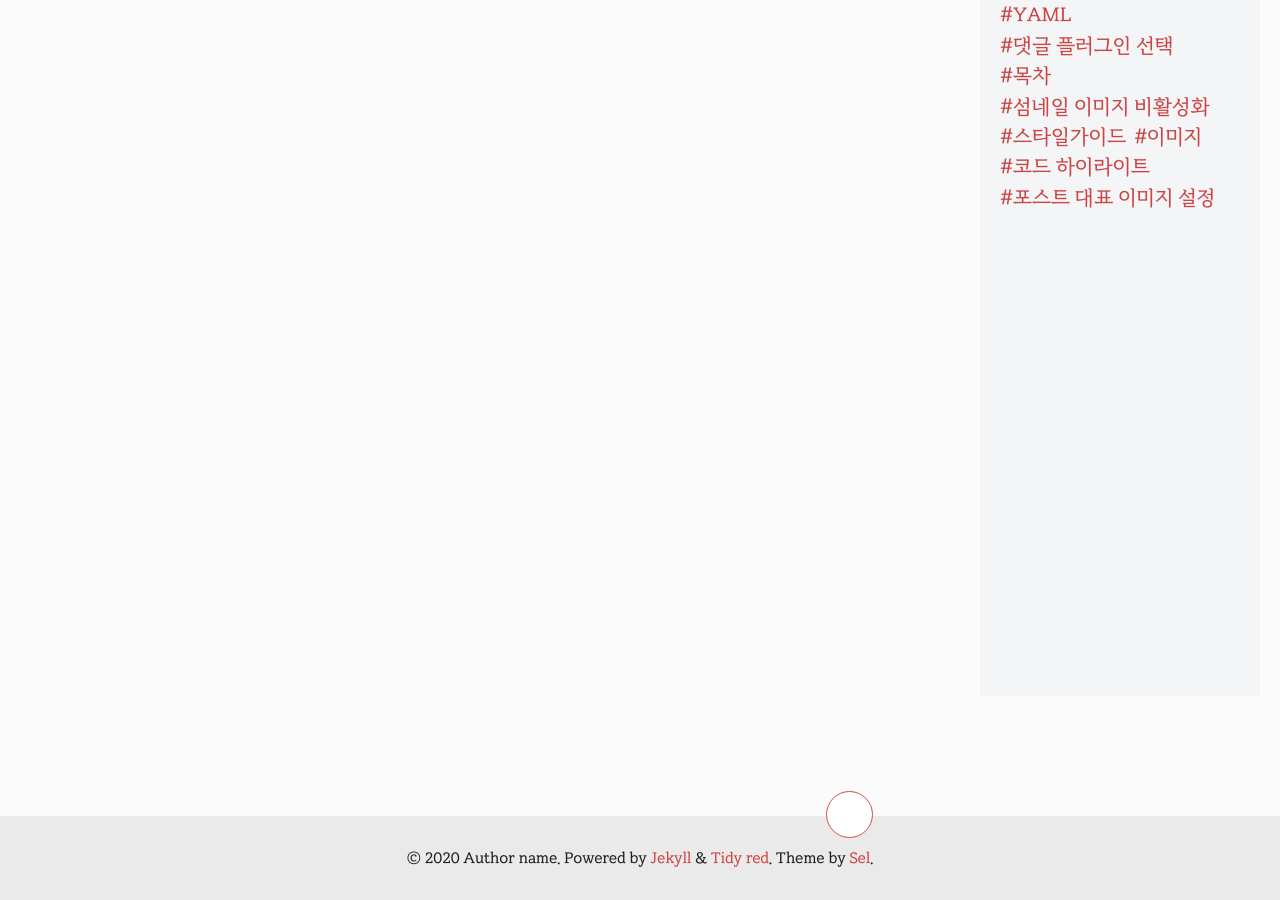
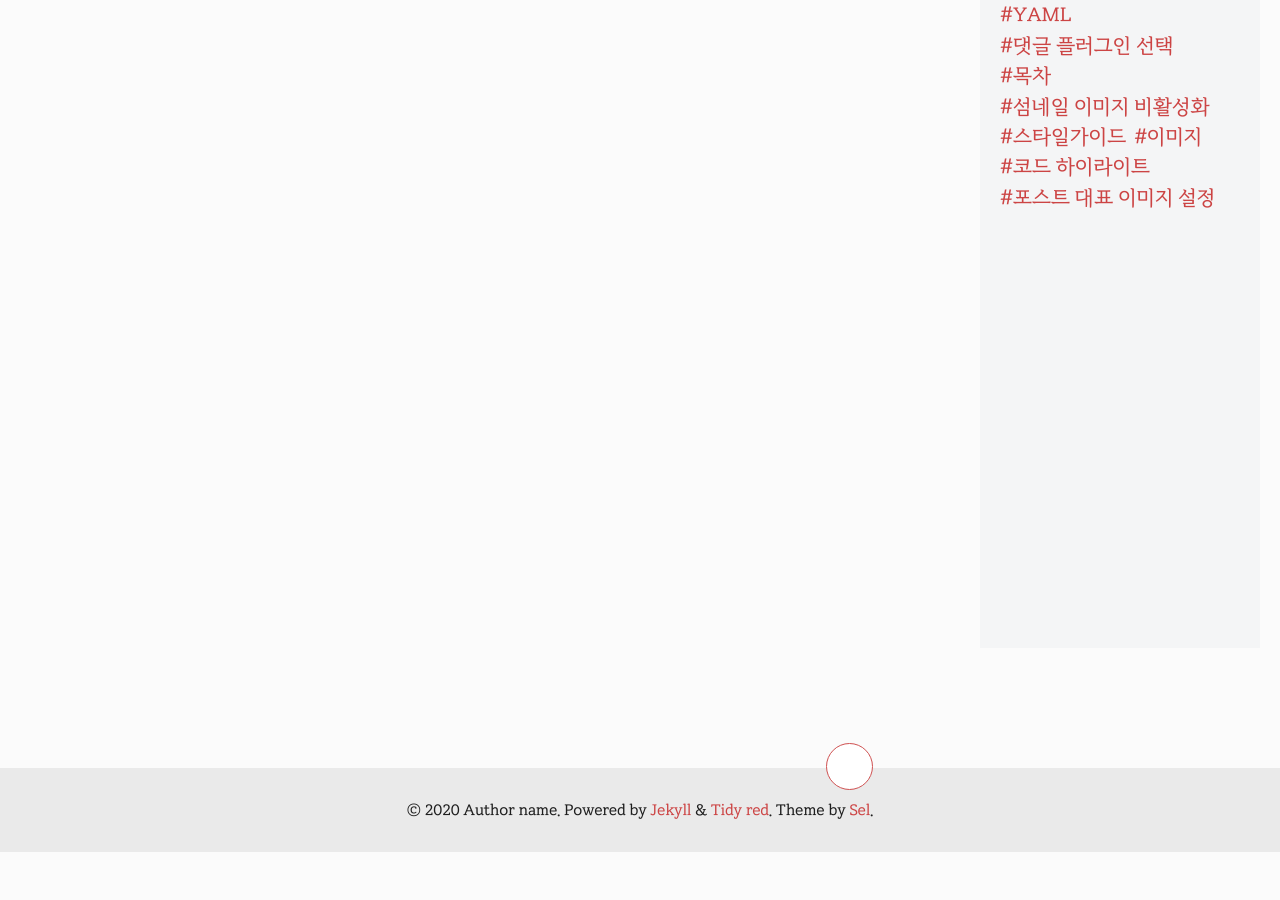
Before and after one commit to selosele/jekyll-theme-tidyred, a Jekyll site: the page built from posts-by-year.html, in a window 1280 px wide and 900 px high, scrolled down 797 px. Built offline with Jekyll 4.4.1, drawn with Linux system fonts in a browser that asks for light colours; a style sheet for code colours, icons or effects is not loaded; after the commit the page ends 1649 px from its top, so only the background shows below that.

Commit message:
태그/카테고리 목록 높이값 수정

```diff
--- a/_sass/tidy-red/_page.scss
+++ b/_sass/tidy-red/_page.scss
@@ -50,6 +50,8 @@
 }
 
 .post-group-list {
+   $top: 1.2rem;
+
    margin-top: 1.8rem;
    margin-left: -$layout-margin;
    margin-right: -$layout-margin;
@@ -60,9 +62,9 @@
    @media (min-width: $min-large-width) {
       float: right;
       position: sticky;
-      top: 1.2rem;
+      top: $top;
       width: $category-list-width;
-      min-height: 100vh;
+      min-height: calc(100vh - #{$top * 2});
       margin: 0 0 2rem 2rem;
    }
 
```
